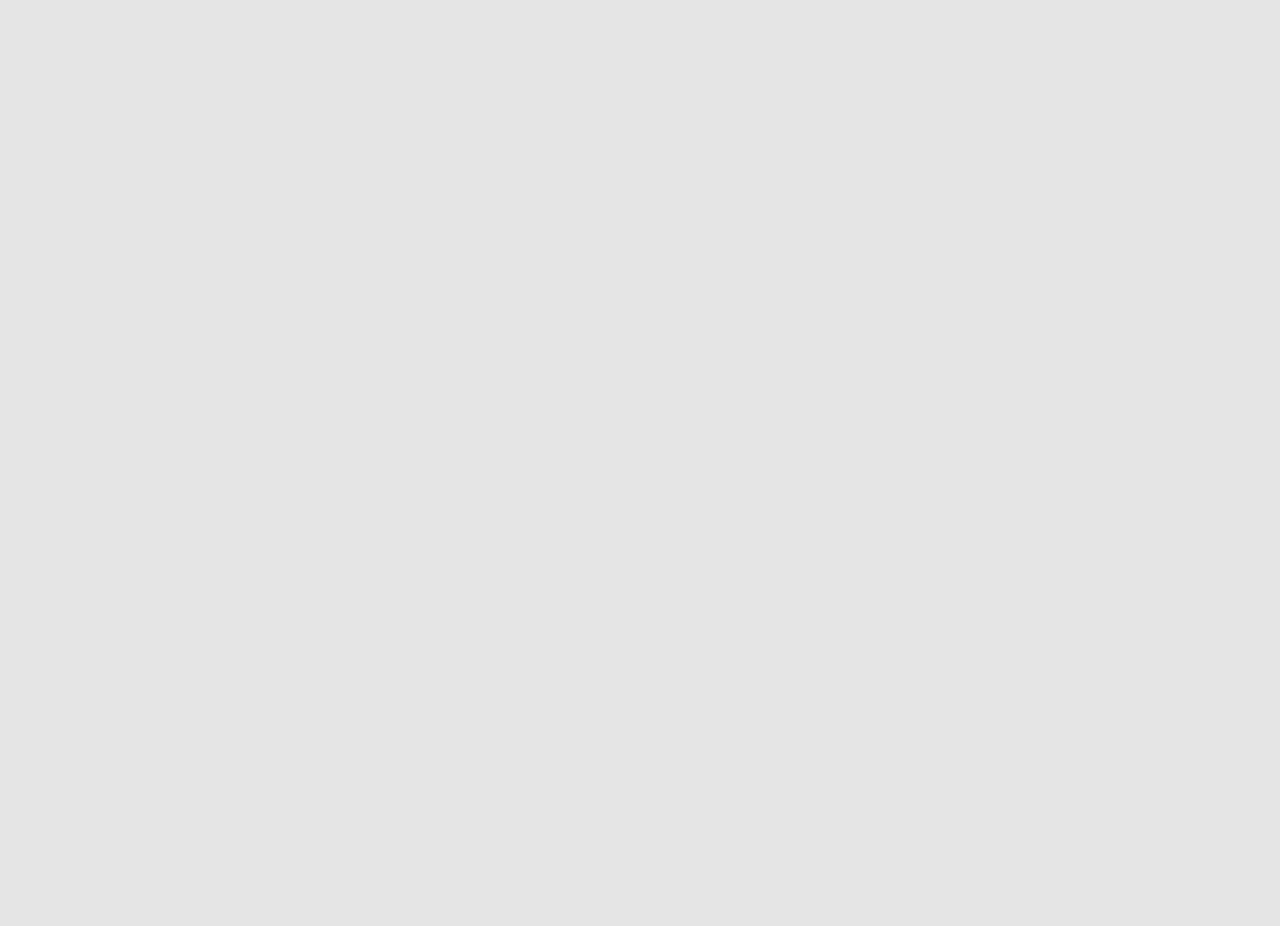
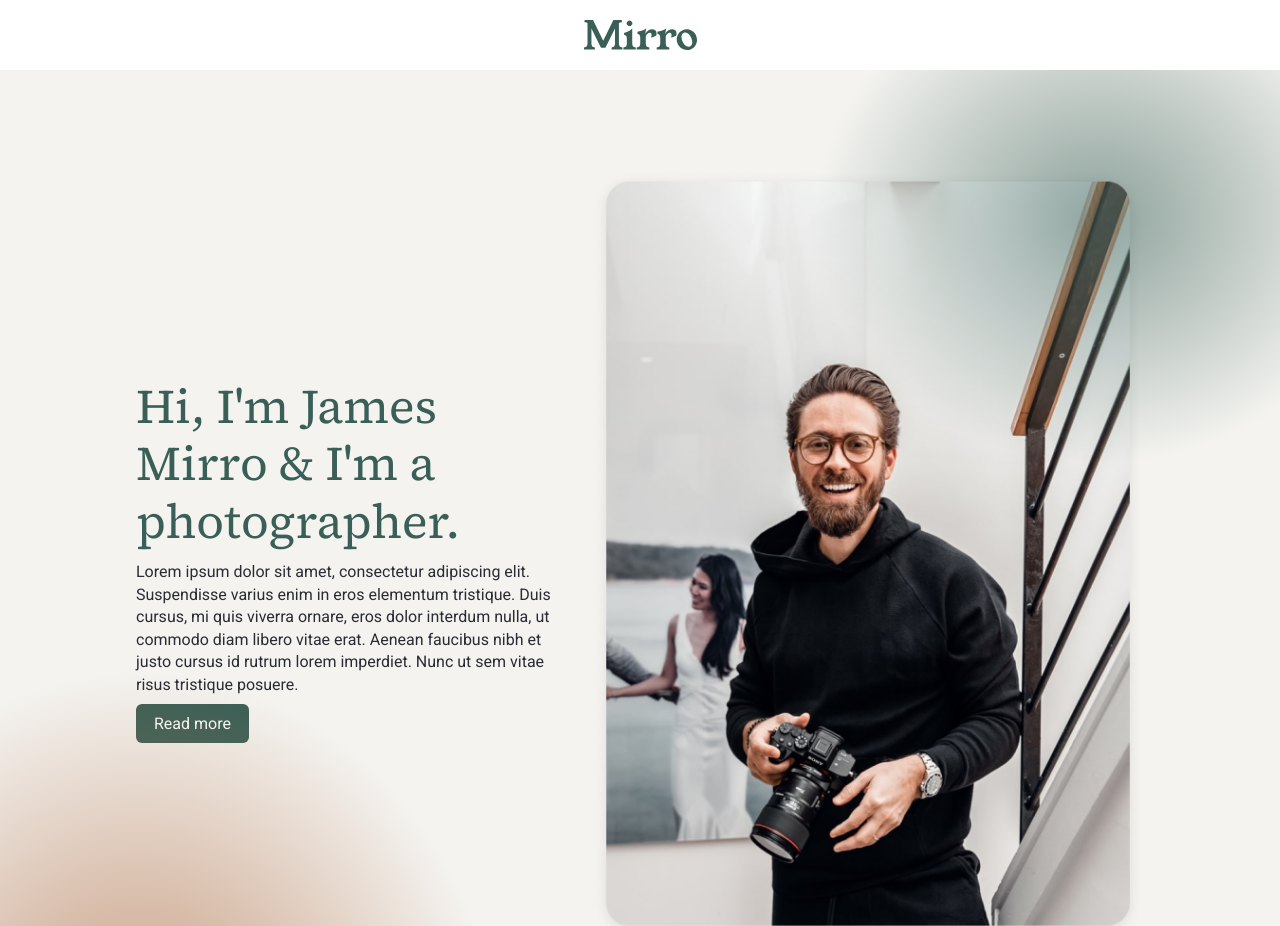
Before and after one commit to KeldiyorRakhmatov/mirro, a plain HTML site: page index.html in a window 1280 px wide. Shown: the top 926 px of the page. Before the commit the page ends 800 px from the top, so only its background shows below. Drawn offline with Linux system fonts and the light colour scheme.

Commit message:
hero-container add

```diff
--- a/index.html
+++ b/index.html
@@ -20,14 +20,26 @@
 <body>
     <header class="header">
         <div class="container header__container">
-
+            <img src="./images/logo.svg" alt="logo">
         </div>
     </header>
 
     <main class="main">
         <section class="hero">
             <div class="container hero__container">
+                <div class="hero-info">
+                    <h1 class="hero-info__heading">Hi, I'm James Mirro & I'm a photographer.</h1>
+                    <p class="hero-info__text">Lorem ipsum dolor sit amet, consectetur adipiscing elit. Suspendisse varius enim in eros
+                        elementum tristique. Duis cursus, mi quis viverra ornare, eros dolor interdum nulla, ut commodo
+                        diam libero vitae erat. Aenean faucibus nibh et justo cursus id rutrum lorem imperdiet. Nunc ut
+                        sem vitae risus tristique posuere.</p>
+                        <a href="#" class="main-btn">Read more</a>
+                </div>
 
+                <img class="hero-image" src="./images/avatar.png" alt="avatar">
+
+                <div class="red-box"></div>
+                <div class="green-box"></div>
             </div>
         </section>
     </main>
--- a/style.css
+++ b/style.css
@@ -1,5 +1,7 @@
 :root {
     --heading-font: 'Source Serif 4', serif;
+    --color: #3A5F56;
+    --secondary-color: #292C32;
 }
 
 *,
@@ -21,3 +23,90 @@ body {
     margin: 0 auto;
     padding: 0 136px;
 }
+
+.header__container {
+    height: 70px;
+    background: #FFF;
+    box-shadow: 0px 3px 15px 0px rgba(0, 0, 0, 0.05);
+
+    display: flex;
+    justify-content: center;
+    align-items: center;
+}
+
+.hero__container {
+    background: #F4F3F0;
+    padding-top: 100px;
+    padding-bottom: 100px;
+    display: flex;
+    align-items: center;
+    justify-content: space-between;
+
+    position: relative;
+    overflow: hidden;
+}
+
+.hero-info {
+    width: 552px;
+}
+
+.hero-info__heading {
+    color: var(--color);
+    font-family: var(--heading-font);
+    font-size: 48px;
+    font-style: normal;
+    font-weight: 400;
+    line-height: 57.6px;
+    margin-bottom: 11px;
+    margin-right: 75px;
+}
+
+.hero-info__text {
+    color: var(--secondary-color);
+    font-size: 16px;
+    font-style: normal;
+    font-weight: 400;
+    line-height: 22.4px;
+    margin-right: 18px;
+    margin-bottom: 17px;
+}
+
+.main-btn {
+    border-radius: 6px;
+    background: var(--color);
+    padding: 10px 18px;
+    color: #FFF;
+    font-size: 16px;
+    font-style: normal;
+    font-weight: 400;
+    line-height: 22.4px;
+    text-decoration: none;
+}
+
+.hero-image {
+    width: 552px;
+    height: 773px;
+    flex-shrink: 0;
+}
+
+.red-box {
+    width: 723px;
+    height: 813px;
+    flex-shrink: 0;
+    background: radial-gradient(50% 50% at 50% 50%, rgba(184, 125, 88, 0.80) 0%, rgba(184, 125, 88, 0.00) 100%);
+
+    position: absolute;
+    left: -222px;
+    bottom: -442px;
+}
+
+.green-box {
+    width: 564px;
+    height: 494px;
+    flex-shrink: 0;
+    background: radial-gradient(50% 50% at 50% 50%, rgba(58, 95, 86, 0.55) 0%, rgba(58, 95, 86, 0.00) 100%);
+
+    position: absolute;
+    right: -100px;
+    top: -100px;
+}
```
